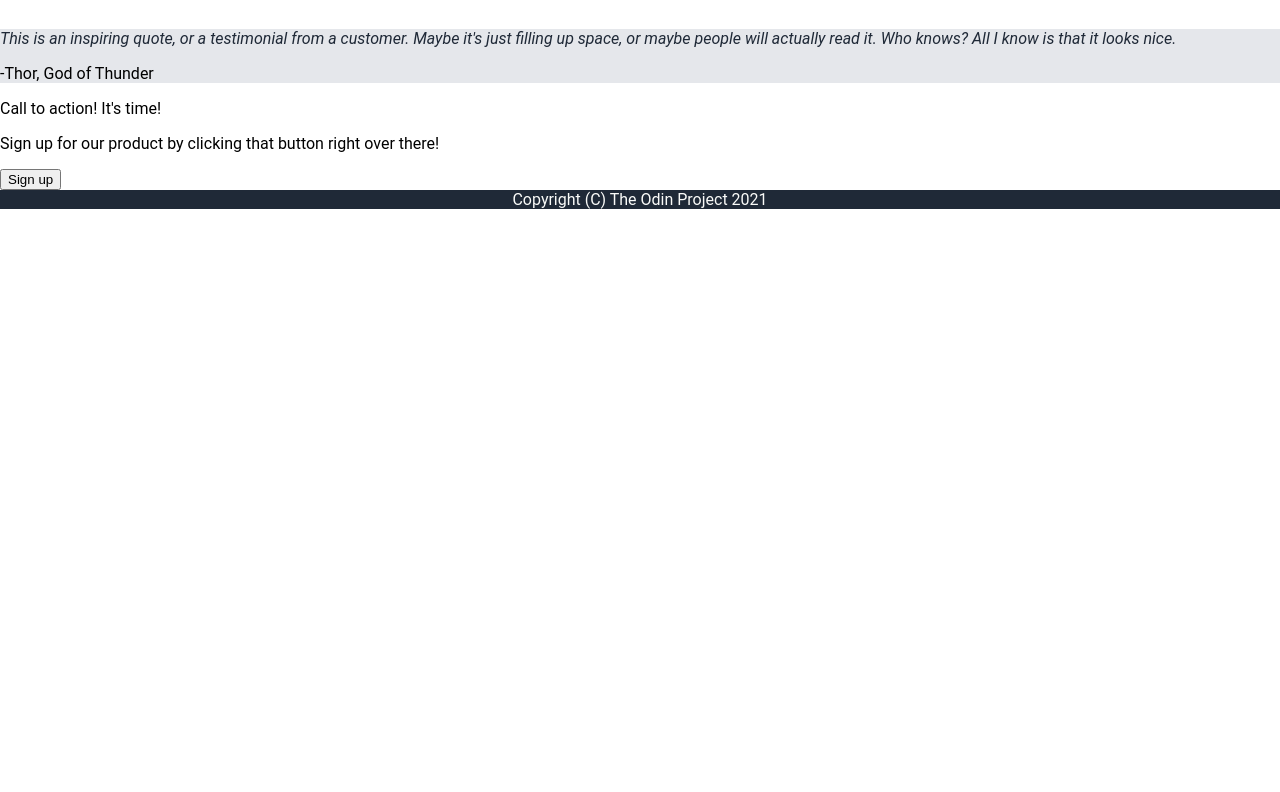
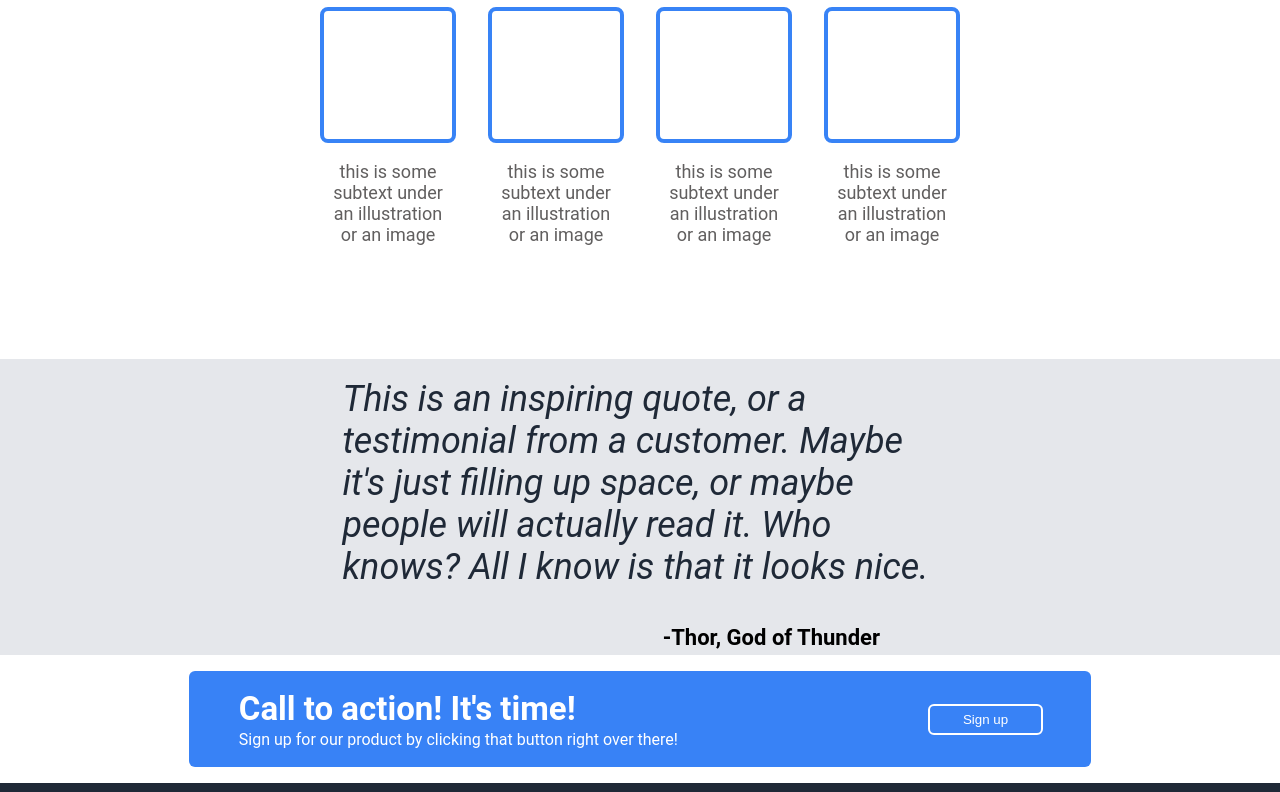
Before and after one commit to plamen5rov/TheOdinProject, a plain HTML site: page landing-page/index.html in a window 1280 px wide. Shown: the part 587-1379 px from the top of the page. Before the commit the page ends 800 px from the top, so only its background shows below. Drawn offline with Linux system fonts and the light colour scheme.

Commit message:
feat: add final css styling

```diff
--- a/landing-page/index.html
+++ b/landing-page/index.html
@@ -32,10 +32,7 @@
     </header>
     <section id="info-section">
       <h2>Some random information.</h2>
-      <div class="img-sub">
-        <div class="img-div"></div>
-        <p>this is some subtext under an illustration or an image</p>
-      </div>
+
       <div class="img-row">
         <div class="img-sub">
           <div class="img-div"></div>
@@ -49,8 +46,11 @@
           <div class="img-div"></div>
           <p>this is some subtext under an illustration or an image</p>
         </div>
+        <div class="img-sub">
+          <div class="img-div"></div>
+          <p>this is some subtext under an illustration or an image</p>
         </div>
-
+      </div>
     </section>
     <section id="testimonial">
       <p id="quote">
@@ -61,16 +61,18 @@
       <p id="signature">-Thor, God of Thunder</p>
     </section>
     <section id="CTA">
+      <div class="cta-area">
         <div class="cta-titles">
         <p class="cta-title">Call to action! It's time!</p>
         <p class="cta-subtext">
           Sign up for our product by clicking that button right over there!
         </p>
     </div>
-      <button>Sign up</button>
+    <button class="cta-btn">Sign up</button>
+      </div>
     </section>
     <footer>
-      <div class="footer">Copyright (C) The Odin Project 2021</div>
+      <div class="footer">Copyright &copy;  The Odin Project 2023</div>
     </footer>
   </body>
 </html>
--- a/landing-page/style.css
+++ b/landing-page/style.css
@@ -1,5 +1,5 @@
 body {
-  height: 100vh;
+  /* height: 100vh; */
   margin: 0;
   background-color: white;
   font-family: "Roboto", sans-serif;
@@ -9,8 +9,6 @@ body {
 header,
 footer {
   display: flex;
-  justify-content: center;
-  /* align-items: center; */
   background-color: #1f2937;
   color: #f9faf8;
 }
@@ -30,11 +28,11 @@ ul {
 }
 
 li {
-  padding-left: 16px;
+  /* padding-left: 16px; */
 }
 
 h2 {
-  font-size: 36 px;
+  font-size: 36px;
   font-weight: extra-bold;
   color: #1f2937;
   text-align: center;
@@ -43,22 +41,24 @@ h2 {
   display: flex;
   flex-direction: row;
   justify-content: space-around;
-  margin-bottom: 40px;
+  margin: 4rem;
+}
+.title-area {
   margin-left: 4rem;
 }
 .title-area h1 {
-  font-size: 48 px;
+  font-size: 48px;
   font-weight: extra-bold;
   color: #f9faf8;
   width: 50%;
 }
 
 .title-area p {
-  width: 80%;
+  width: 70%;
 }
 
 .title-area button {
-  font-size: 18 px;
+  font-size: 18px;
   color: #f9faf8;
   background-color: #3883f6;
   border: #3883f6;
@@ -69,57 +69,139 @@ h2 {
 .img {
   background-color: darkgrey;
   /* min-width: 200 px; */
-  min-height: 80px;
+  min-height: 12rem;
+  min-width: 22rem;
   margin-right: 4rem;
   text-align: center;
   display: flex;
+  align-self: center;
+}
+.img p {
+  padding: 20px 60px;
   align-self: center;
 }
 
 #info-section {
   display: flex;
   flex-direction: column;
+  padding: 1rem 7rem 6rem 7rem;
+}
 
-}
 .img-row {
   display: flex;
   justify-content: center;
   align-items: center;
+  gap: 2rem;
 }
 
 .img-div {
-  border: 2px solid #3883f6;
-  border-radius: 6px;
-  width: 4rem;
-  height: 4rem;
+  border: 4px solid #3883f6;
+  border-radius: 8px;
+  width: 8rem;
+  height: 8rem;
 }
 .img-sub {
   display: flex;
   flex-direction: column;
   align-items: center;
   justify-content: center;
-  width: 20%;
+  /* width: 20%; */
   flex-wrap: nowrap;
+}
 
+.img-sub p {
+  font-size: 18px;
+  width: 8rem;
+  text-align: center;
+  color: rgb(97, 95, 95);
 }
 #top-menu {
   display: flex;
   flex-direction: row;
   justify-content: space-between;
+  margin-left: 4rem;
 }
 #top-menu h2 {
   font-size: 24px;
   color: #f9faf8;
-  margin-left: 4rem;
 }
 
 #testimonial {
   background-color: #e5e7eb;
+  height: 25vh;
+  display: flex;
+  flex-direction: column;
+  justify-content: center;
+  align-items: center;
+  padding: 3rem 9rem;
 }
 
 #quote {
-  font-size: 36 px;
+  font-size: 36px;
   font-weight: light;
   font-style: italic;
   color: #1f2937;
+  width: 60%;
 }
+
+#signature {
+  font-size: 22px;
+  font-weight: bold;
+  align-self: flex-end;
+  margin-top: 1px;
+  margin-right: 16rem;
+}
+
+#CTA {
+  margin: 1rem 4rem;
+  display: flex;
+  justify-content: center;
+  align-items: stretch;
+}
+.cta-area {
+  display: flex;
+  justify-content: center;
+  /* align-items: stretch; */
+  align-self: center;
+  background-color: #3882f6;
+  border-radius: 6px;
+  color: white;
+  width: 70%;
+  padding: 1rem 3rem;
+}
+
+.cta-titles {
+  display: flex;
+  flex-direction: column;
+  justify-content: space-evenly;
+  padding: 1px;
+}
+
+.cta-title {
+  font-size: 33px;
+  font-weight: bolder;
+  margin: 1px;
+}
+
+.cta-subtext {
+  margin: 1px;
+}
+
+.cta-btn {
+  background-color: #3882f6;
+  border: 2px solid white;
+  border-radius: 6px;
+  color: white;
+  padding: 6px 33px;
+  display: flex;
+  align-self: center;
+  margin-left: auto;
+}
+
+footer {
+  margin-top: auto;
+  padding: 15px;
+  font-size: 14px;
+  justify-content: center;
+  align-items: center;
+}
```
Lines whose indentation alone changed are shown as unchanged.
